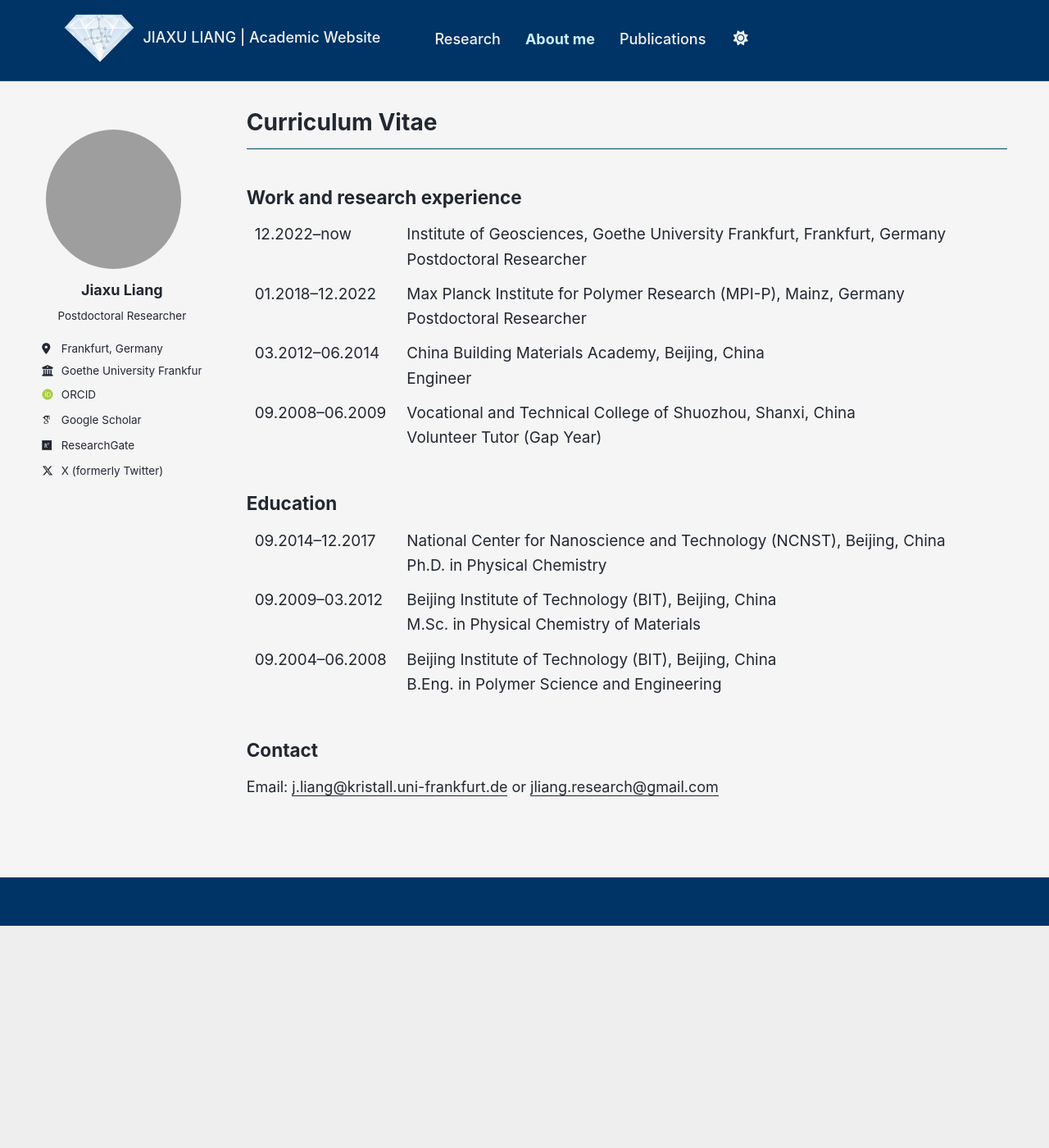
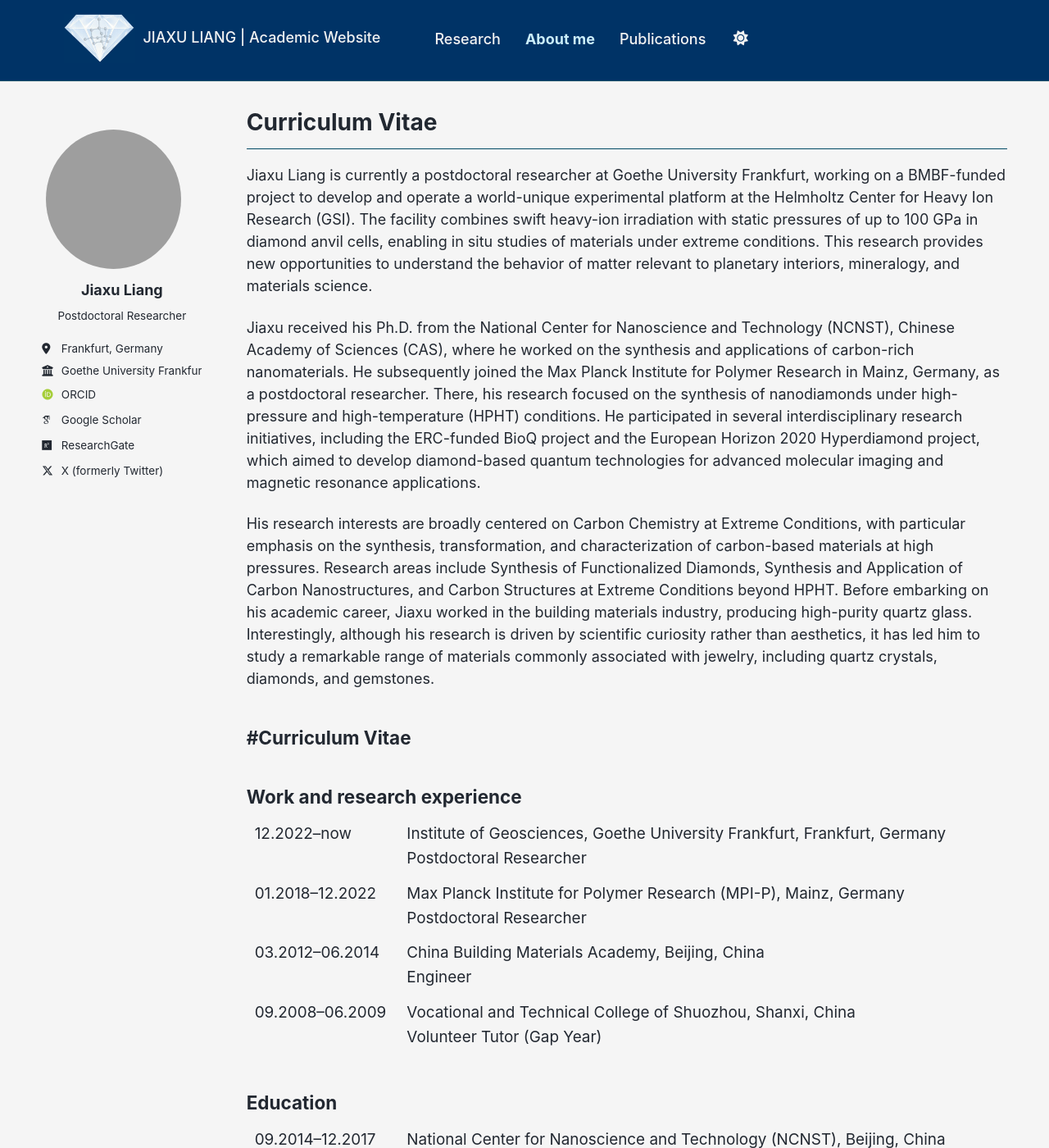
Before and after one commit to liangjiaxu-research/liangjiaxu-research.github.io, a Jekyll site: the page built from _pages/cv.md, in a window 1280 px wide and 1400 px high. Shown: the whole window at 82% size. Built offline with Jekyll 4.4.1, drawn with Linux system fonts in a browser that asks for light colours; some web fonts are replaced; a script bundle is joined from its source files by our own code; library files that are not in the unit come from our copies.

Commit message:
Update cv.md

```diff
--- a/_pages/cv.md
+++ b/_pages/cv.md
@@ -9,6 +9,16 @@ redirect_from:
 
 {% include base_path %}
 
+---
+
+Jiaxu Liang is currently a postdoctoral researcher at Goethe University Frankfurt, working on a BMBF-funded project to develop and operate a world-unique experimental platform at the Helmholtz Center for Heavy Ion Research (GSI). The facility combines swift heavy-ion irradiation with static pressures of up to 100 GPa in diamond anvil cells, enabling in situ studies of materials under extreme conditions. This research provides new opportunities to understand the behavior of matter relevant to planetary interiors, mineralogy, and materials science.
+
+Jiaxu received his Ph.D. from the National Center for Nanoscience and Technology (NCNST), Chinese Academy of Sciences (CAS), where he worked on the synthesis and applications of carbon-rich nanomaterials. He subsequently joined the Max Planck Institute for Polymer Research in Mainz, Germany, as a postdoctoral researcher. There, his research focused on the synthesis of nanodiamonds under high-pressure and high-temperature (HPHT) conditions. He participated in several interdisciplinary research initiatives, including the ERC-funded BioQ project and the European Horizon 2020 Hyperdiamond project, which aimed to develop diamond-based quantum technologies for advanced molecular imaging and magnetic resonance applications.
+
+His research interests are broadly centered on Carbon Chemistry at Extreme Conditions, with particular emphasis on the synthesis, transformation, and characterization of carbon-based materials at high pressures. Research areas include Synthesis of Functionalized Diamonds, Synthesis and Application of Carbon Nanostructures, and Carbon Structures at Extreme Conditions beyond HPHT.
+Before embarking on his academic career, Jiaxu worked in the building materials industry, producing high-purity quartz glass. Interestingly, although his research is driven by scientific curiosity rather than aesthetics, it has led him to study a remarkable range of materials commonly associated with jewelry, including quartz crystals, diamonds, and gemstones.
+
+#Curriculum Vitae
 ---
 
 ## Work and research experience
@@ -76,7 +86,7 @@ B.Eng. in Polymer Science and Engineering
 </table>
 
 ## Contact
-
+---
 Email: <u>j.liang@kristall.uni-frankfurt.de</u> or <u>jliang.research@gmail.com</u>
 
 {% comment %}
```
